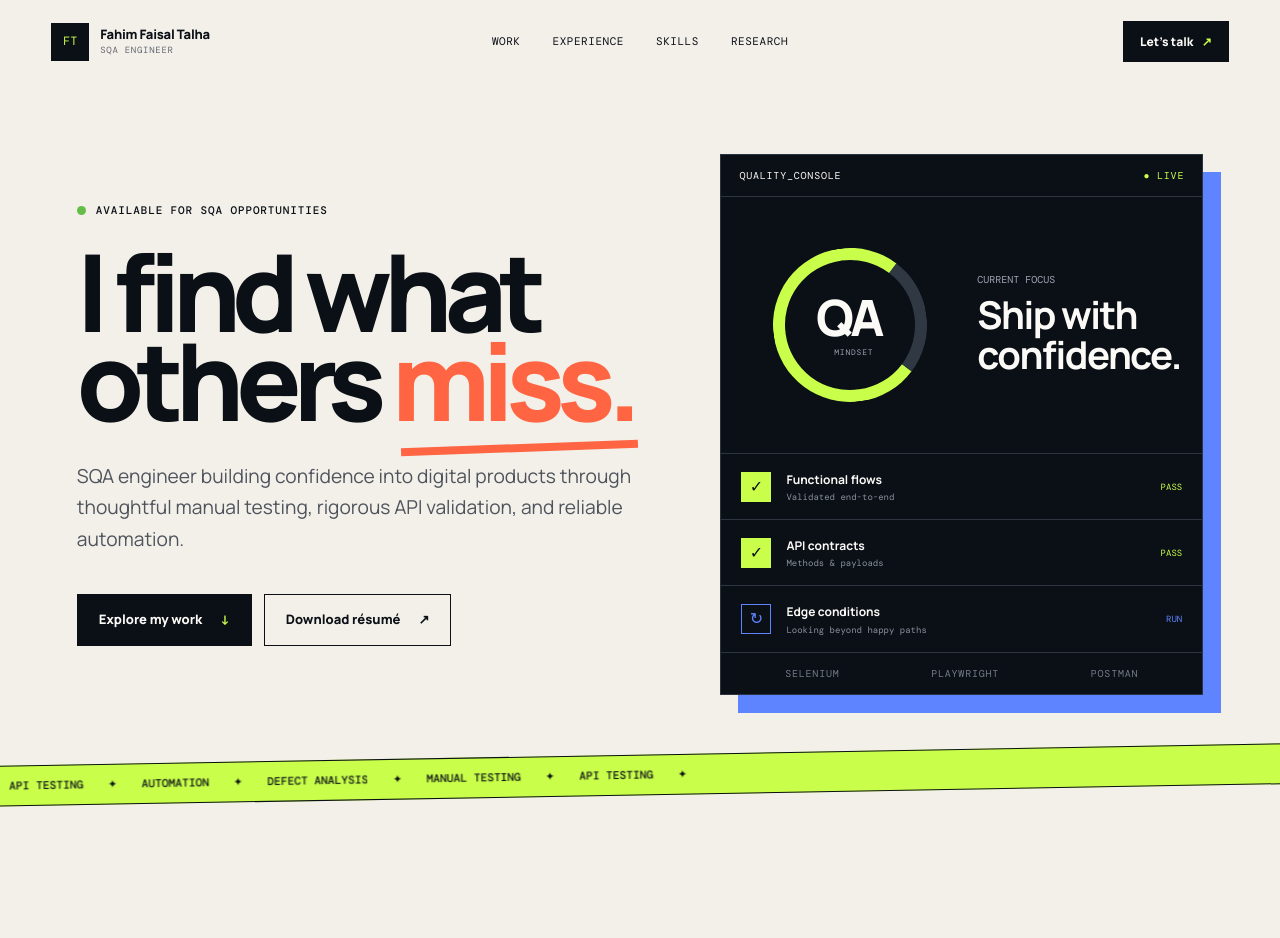
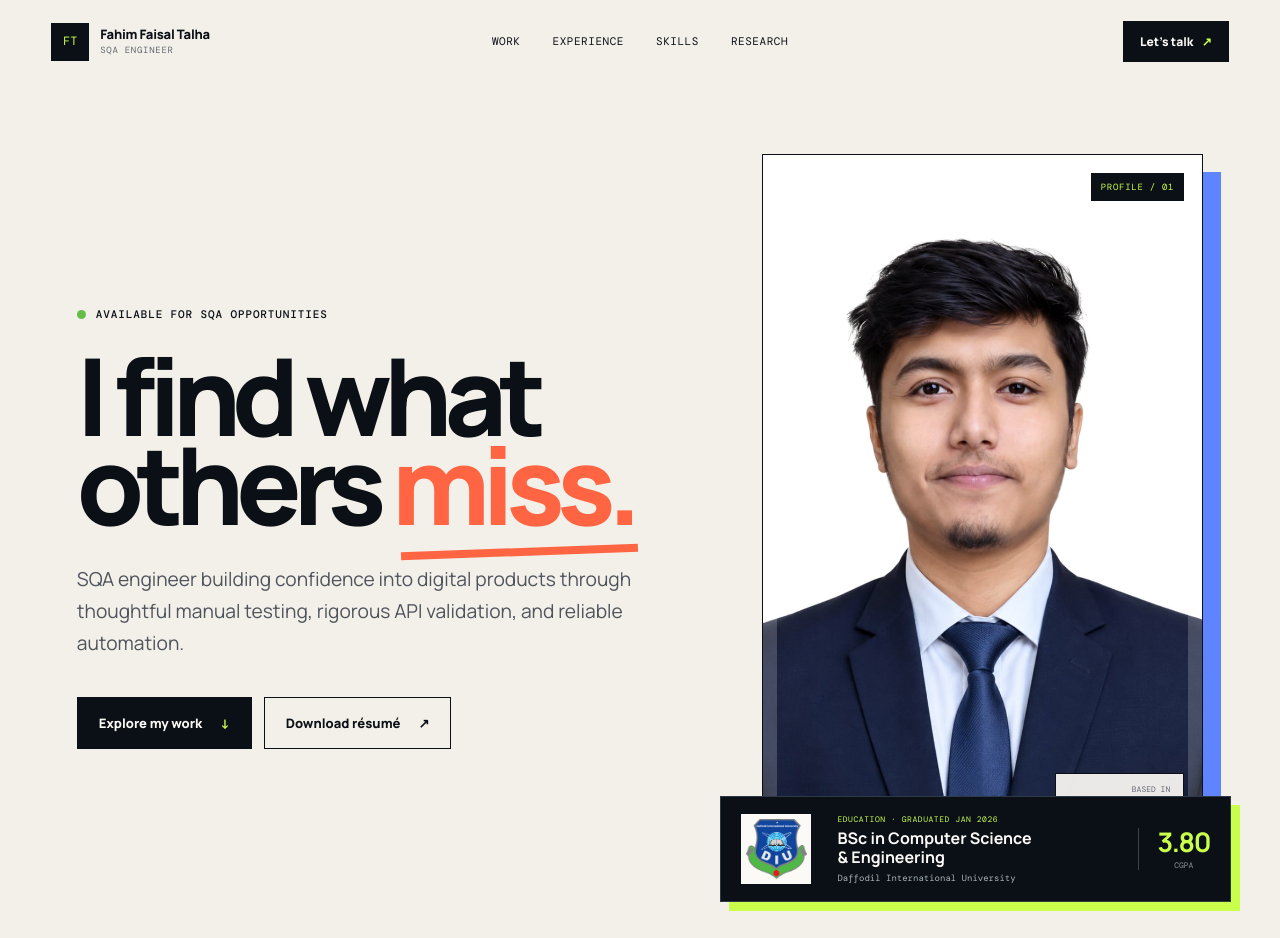
Before and after one commit to Fahimfaisaltalha/Talha_SQA_Portfolio, a plain HTML site: page dist/index.html in a window 1280 px wide. Shown: the top 938 px of the page. Drawn offline with nearby package versions, Linux system fonts and the light colour scheme.

Commit message:
Update Site source

```diff
--- a/dist/index.html
+++ b/dist/index.html
@@ -53,24 +53,21 @@
           </div>
         </div>
 
-        <div class="hero-visual reveal" aria-label="Quality assurance process visualization">
-          <div class="visual-topbar">
-            <span>QUALITY_CONSOLE</span>
-            <span class="visual-online">● LIVE</span>
+        <div class="profile-visual reveal">
+          <div class="portrait-frame">
+            <img src="assets/fahim-faisal-talha.jpg" alt="Fahim Faisal Talha in professional attire" width="1024" height="1280">
+            <span class="portrait-index" aria-hidden="true">PROFILE / 01</span>
+            <div class="portrait-label"><span>Based in</span><strong>Dhaka, Bangladesh</strong></div>
           </div>
-          <div class="visual-score">
-            <div class="score-ring"><span>QA</span><small>MINDSET</small></div>
-            <div>
-              <p>Current focus</p>
-              <strong>Ship with<br>confidence.</strong>
+          <div class="education-spotlight" aria-label="Education at Daffodil International University">
+            <div class="university-logo"><img src="assets/daffodil-international-university-logo.png" alt="Daffodil International University logo" width="1200" height="1200"></div>
+            <div class="education-copy">
+              <span class="education-label">Education · Graduated Jan 2026</span>
+              <strong>BSc in Computer Science<br>&amp; Engineering</strong>
+              <p>Daffodil International University</p>
             </div>
+            <div class="education-score"><strong>3.80</strong><span>CGPA</span></div>
           </div>
-          <div class="test-list">
-            <div><span class="test-icon pass">✓</span><p><strong>Functional flows</strong><small>Validated end-to-end</small></p><b>PASS</b></div>
-            <div><span class="test-icon pass">✓</span><p><strong>API contracts</strong><small>Methods & payloads</small></p><b>PASS</b></div>
-            <div><span class="test-icon active">↻</span><p><strong>Edge conditions</strong><small>Looking beyond happy paths</small></p><b>RUN</b></div>
-          </div>
-          <div class="visual-footer"><span>SELENIUM</span><span>PLAYWRIGHT</span><span>POSTMAN</span></div>
         </div>
       </div>
       <div class="hero-marquee" aria-hidden="true">
--- a/dist/styles.css
+++ b/dist/styles.css
@@ -56,6 +56,27 @@ button { font: inherit; }
 .button-primary { background: var(--ink); color: var(--white); }
 .button-primary span { color: var(--lime); }
 .button-ghost:hover { background: var(--white); }
+
+.profile-visual { position: relative; width: min(100%, 620px); justify-self: end; padding: 0 0 58px 42px; }
+.portrait-frame { position: relative; height: clamp(510px, 55vw, 690px); overflow: hidden; background: #dfe3ea; border: 1px solid var(--ink); box-shadow: 18px 18px 0 var(--blue); }
+.portrait-frame::after { content: ""; position: absolute; inset: 0; border: 14px solid rgba(255,255,255,.18); pointer-events: none; }
+.portrait-frame > img { width: 100%; height: 100%; display: block; object-fit: cover; object-position: 50% 24%; filter: saturate(.88) contrast(1.03); }
+.portrait-index { position: absolute; top: 18px; right: 18px; padding: 8px 10px; background: var(--ink); color: var(--lime); font: 9px var(--mono); letter-spacing: .08em; }
+.portrait-label { position: absolute; right: 18px; bottom: 18px; padding: 10px 13px; background: rgba(252,250,246,.92); border: 1px solid var(--ink); text-align: right; }
+.portrait-label span, .portrait-label strong { display: block; }
+.portrait-label span { color: var(--muted); font: 8px var(--mono); text-transform: uppercase; }
+.portrait-label strong { font-size: 11px; margin-top: 2px; }
+.education-spotlight { position: absolute; left: 0; right: -28px; bottom: 0; z-index: 2; display: grid; grid-template-columns: 78px 1fr auto; align-items: center; gap: 18px; padding: 17px 20px; background: var(--ink); color: var(--white); border: 1px solid #303946; box-shadow: 9px 9px 0 var(--lime); }
+.university-logo { width: 70px; height: 70px; display: grid; place-items: center; background: var(--white); }
+.university-logo img { width: 61px; height: 61px; object-fit: contain; }
+.education-copy { min-width: 0; }
+.education-label { display: block; margin-bottom: 5px; color: var(--lime); font: 8px var(--mono); letter-spacing: .07em; text-transform: uppercase; }
+.education-copy strong { display: block; font-size: clamp(13px, 1.25vw, 17px); line-height: 1.18; }
+.education-copy p { margin: 5px 0 0; color: #a9b1bc; font: 9px var(--mono); }
+.education-score { padding-left: 18px; border-left: 1px solid #3a4450; text-align: center; }
+.education-score strong, .education-score span { display: block; }
+.education-score strong { color: var(--lime); font-size: 27px; line-height: 1; letter-spacing: -.05em; }
+.education-score span { margin-top: 5px; color: #89929e; font: 8px var(--mono); }
 
 .hero-visual { background: var(--ink); color: var(--white); border: 1px solid #2b3441; box-shadow: 18px 18px 0 var(--blue); transform: rotate(1.5deg); }
 .visual-topbar, .visual-footer { display: flex; align-items: center; justify-content: space-between; padding: 14px 18px; border-bottom: 1px solid #2d3540; font: 10px var(--mono); letter-spacing: .08em; }
@@ -221,6 +242,7 @@ footer a { color: var(--lime); }
   .mobile-menu a { padding: 13px 0; border-bottom: 1px solid var(--line); font-weight: 800; }
   .hero-grid, .intro-grid, .project-featured, .skills-layout { grid-template-columns: minmax(0, 1fr); }
   .hero-grid { padding-top: 60px; }
+  .profile-visual { width: min(92%, 620px); justify-self: center; margin: 10px auto 20px; }
   .hero-visual { max-width: 660px; width: 90%; margin: 10px auto 20px; }
   .intro-grid, .skills-layout { gap: 50px; }
   .project-featured .project-art { min-height: 440px; }
@@ -240,6 +262,15 @@ footer a { color: var(--lime); }
   .hero h1 em::after { height: 5px; }
   .hero-actions { display: grid; }
   .hero-visual { width: calc(100% - 14px); box-shadow: 10px 10px 0 var(--blue); }
+  .profile-visual { width: 100%; padding: 0; }
+  .portrait-frame { height: min(118vw, 590px); box-shadow: 10px 10px 0 var(--blue); }
+  .education-spotlight { position: relative; left: auto; right: auto; bottom: auto; grid-template-columns: 60px 1fr auto; gap: 12px; margin: 18px 0 0; padding: 14px; box-shadow: 7px 7px 0 var(--lime); }
+  .university-logo { width: 54px; height: 54px; }
+  .university-logo img { width: 48px; height: 48px; }
+  .education-copy strong { font-size: 13px; }
+  .education-copy p { font-size: 8px; }
+  .education-score { padding-left: 12px; }
+  .education-score strong { font-size: 22px; }
   .visual-score { gap: 22px; padding: 25px 18px; }
   .score-ring { width: 100px; border-width: 9px; }
   .visual-score strong { font-size: 24px; }
```
Also changed, not shown: dist/assets/daffodil-international-university-logo.png (added), dist/assets/fahim-faisal-talha.jpg (added).
